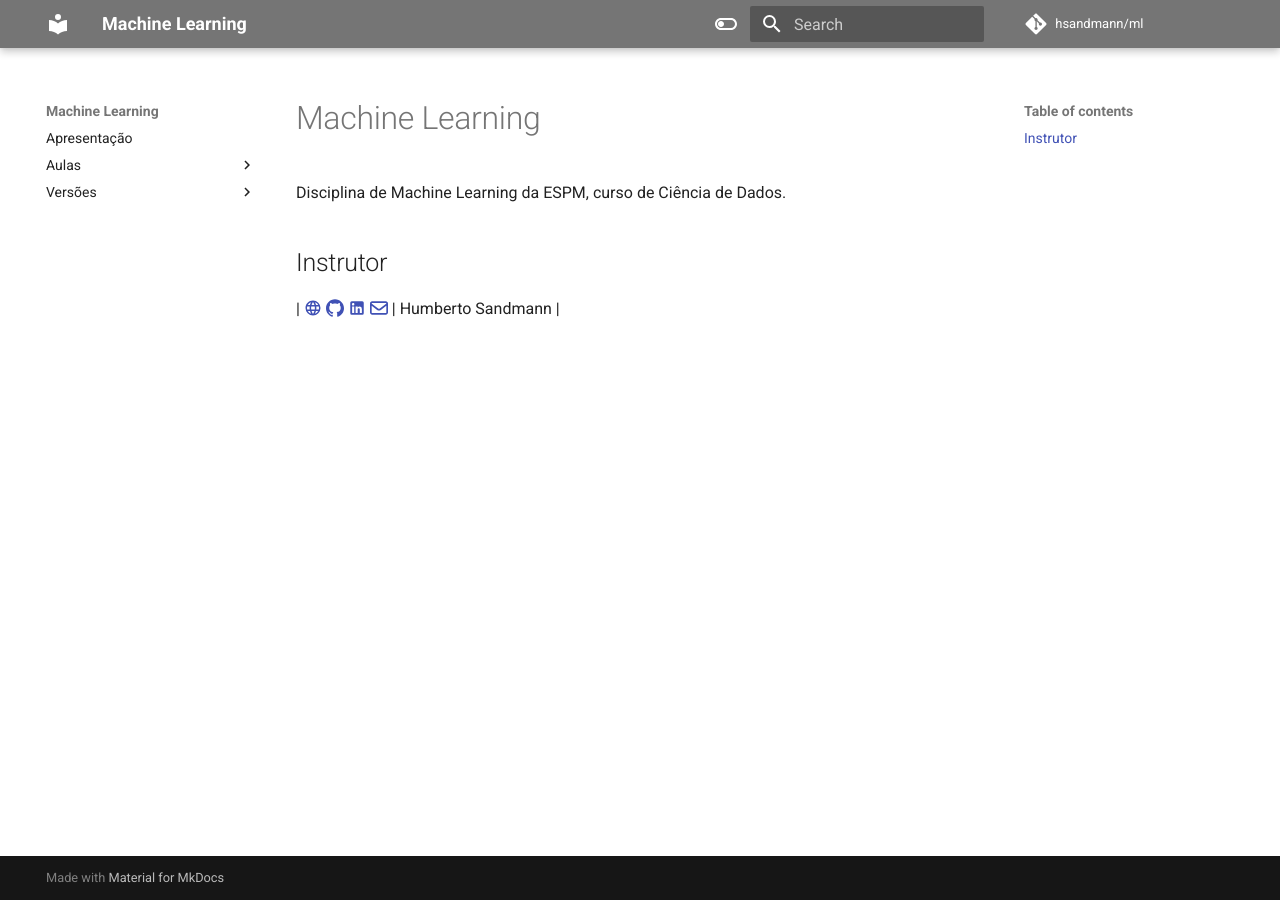
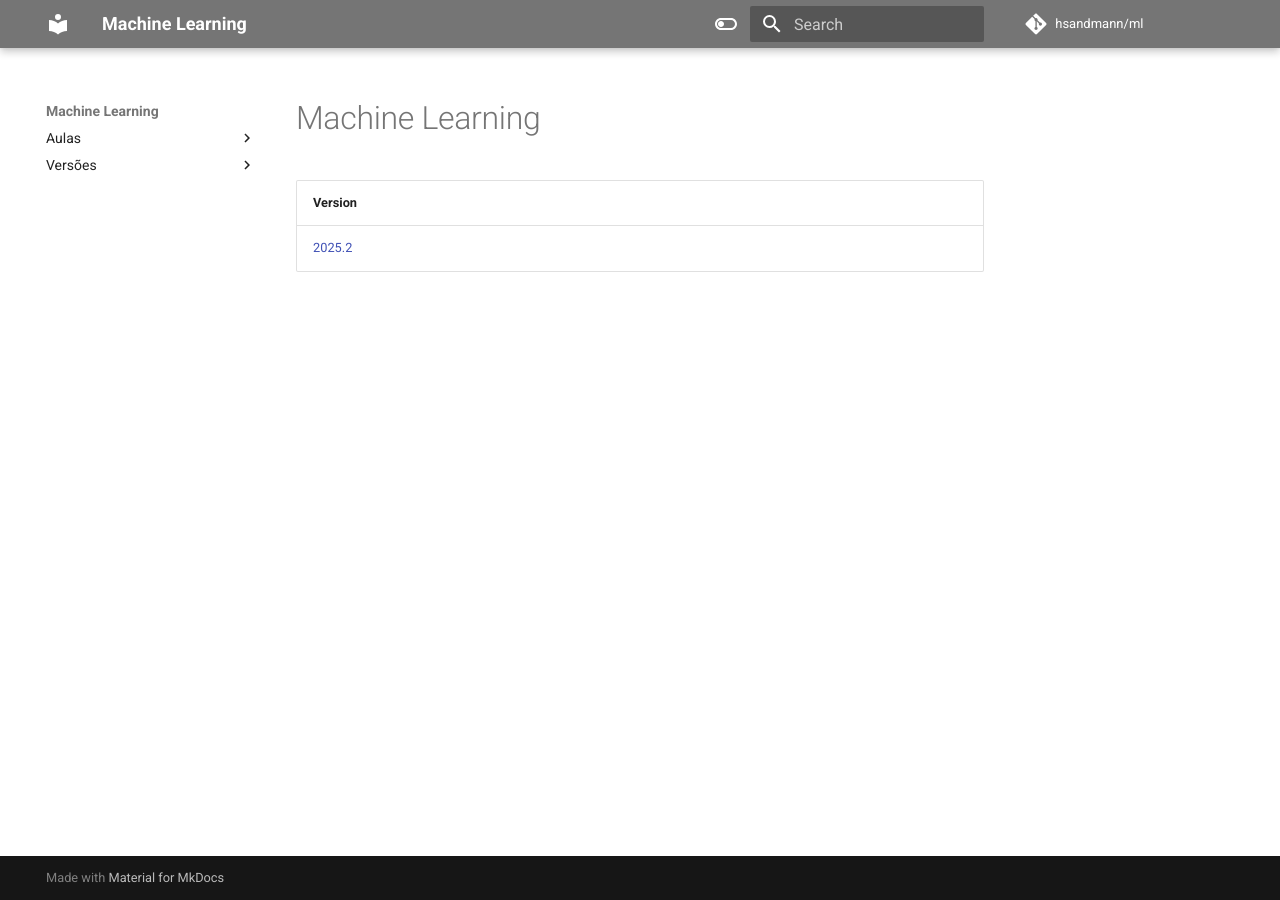
Before and after one commit to hsandmann/ml, an MkDocs documentation site: the page built from docs/index.md, in a window 1280 px wide. Built offline with MkDocs 1.6.1 and Material for MkDocs 9.7.7, drawn with Linux system fonts in a browser that asks for light colours; comment, search, counter and statistics services are not loaded.

```diff
--- a/docs/index.md
+++ b/docs/index.md
@@ -1,7 +1,5 @@
 # Machine Learning
 
-Disciplina de Machine Learning da ESPM, curso de Ciência de Dados.
-
-## Instrutor
-
-| [:material-web:](https://hsandmann.github.io/){:target="_blank"} [:simple-github:](https://github.com/hsandmann){:target="_blank"} [:material-linkedin:](https://www.linkedin.com/in/hsandmann/){:target="_blank"} [:fontawesome-regular-envelope:](mailto:humberto.sandmann@espm.br){target='_blank'} | Humberto Sandmann |
+| Version |
+|--------|
+| [2025.2](./versions/2025.2/2025.2.md) |
--- a/mkdocs.yml
+++ b/mkdocs.yml
@@ -136,8 +136,6 @@
 
 nav:
 
-  - Apresentação: ./versions/2025.2/2025.2.md
-
   - Aulas:
     - 1. KDD: ./classroom/kdd/kdd.md
     - 2. Conceitos:
```
